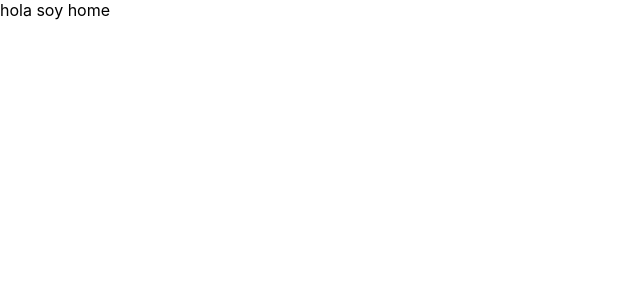
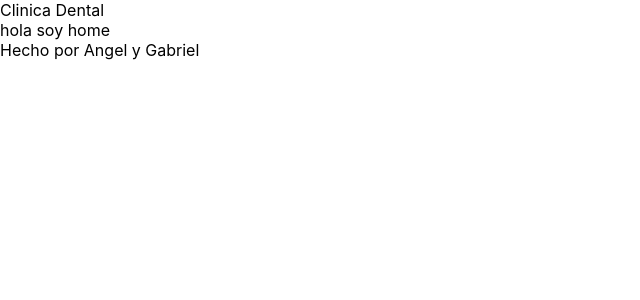
Before and after one commit to Galactuuus/ReactApp, a React (Create React App) app: page / in a window 1280 px wide. Shown: the top 300 px of the page, without its empty margins (0-640 px from the left). Built offline with nearby package versions, Linux system fonts and the light colour scheme.

Commit message:
incluir header y footer

```diff
--- a/src/App.js
+++ b/src/App.js
@@ -3,7 +3,9 @@ import Home from './components/home/Home';
 
 function App() {
   return (
-    <Home></Home>
+    <Home>
+
+    </Home>
   );
 }
 
--- /dev/null
+++ b/src/components/home/Home.css
@@ -0,0 +1,3 @@
+.header{
+
+}
--- a/src/components/home/Home.js
+++ b/src/components/home/Home.js
@@ -1,7 +1,11 @@
 
 function Home() {
   return (
-    <div>hola soy home</div>
+    <>
+        <header className="header">Clinica Dental</header>
+        <div>hola soy home</div>
+        <footer className="footer">Hecho por Angel y Gabriel</footer>
+    </>
   );
 }
 
```
